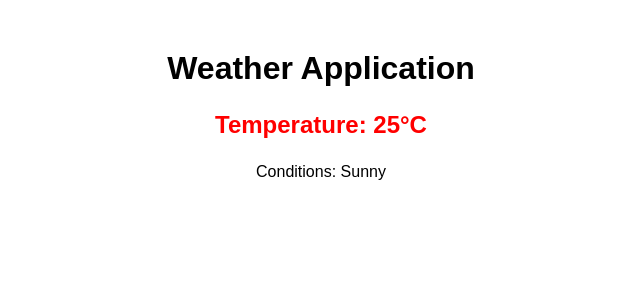
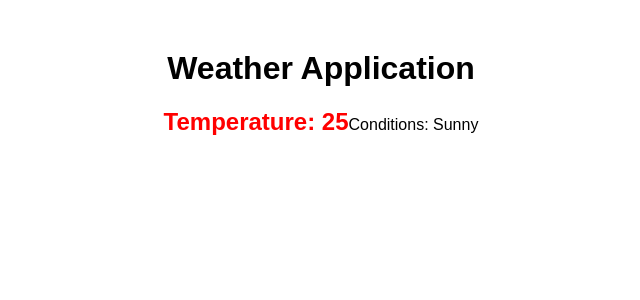
Before and after one commit to acciojob/conditional-weather-report-vaibha987, a React app: page / in a window 1280 px wide. Shown: the top 300 px of the page, without its empty margins (319-959 px from the left). Built offline with nearby package versions, Linux system fonts and the light colour scheme.

Commit message:
Update weatherDisplay.jsx

```diff
--- a/src/components/weatherDisplay.jsx
+++ b/src/components/weatherDisplay.jsx
@@ -13,8 +13,8 @@ const WeatherDisplay = ({ weather }) => {
 
   return (
     <div>
-      <p style={tempStyle}>Temperature: {temperature}°C</p>
-      <p>Conditions: {conditions}</p>
+      <span style={tempStyle}>Temperature: {temperature}</span>
+      <span>Conditions: {conditions}</span>
     </div>
   );
 };
```
